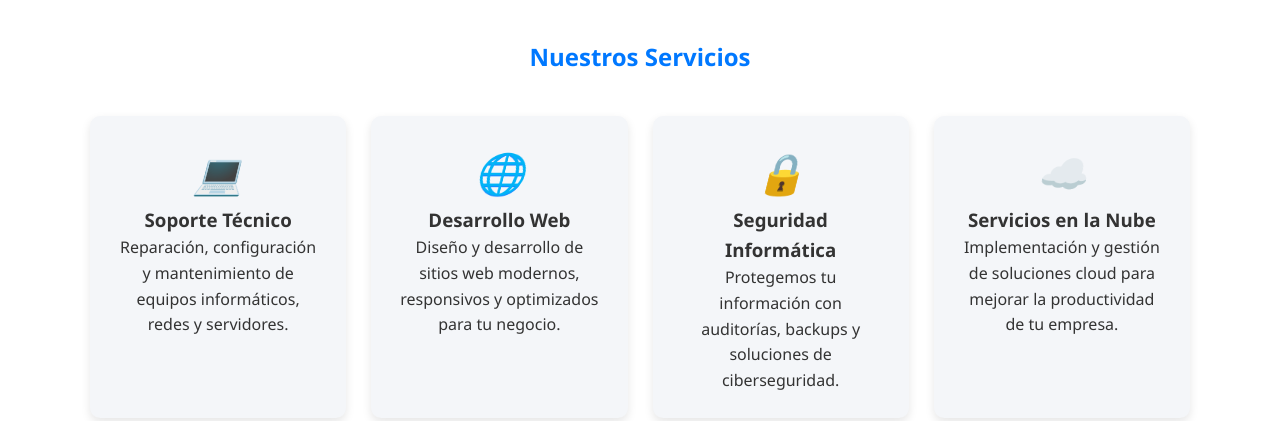
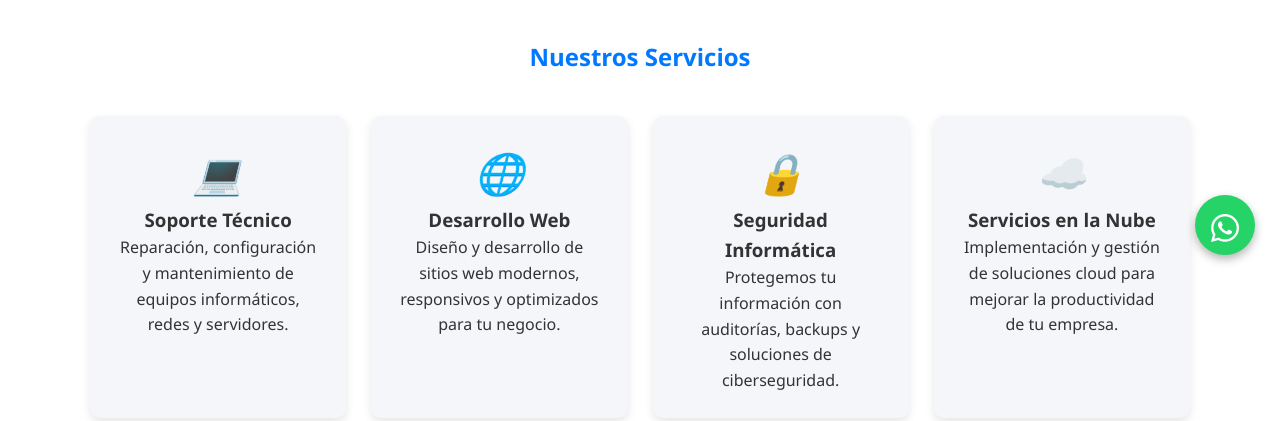
Before and after one commit to stechware/paginaweb-tecnoservice, a plain HTML site: page index.html in a window 1280 px wide. Shown: the part 520-941 px from the top of the page. Drawn offline with Linux system fonts and the light colour scheme.

Commit message:
Agregando funcionalidad de boton flotante

```diff
--- a/css/styles.css
+++ b/css/styles.css
@@ -202,3 +202,31 @@ footer {
     display: block;
   }
 }
+
+/* ======== BOTÓN WHATSAPP ======== */
+.whatsapp-btn {
+  position: fixed;
+  bottom: 25px;
+  right: 25px;
+  background-color: #25d366;
+  color: white;
+  font-size: 2em;
+  text-align: center;
+  width: 60px;
+  height: 60px;
+  line-height: 60px;
+  border-radius: 50%;
+  box-shadow: 0 4px 10px rgba(0,0,0,0.3);
+  text-decoration: none;
+  z-index: 200;
+  transition: transform 0.3s ease, background-color 0.3s;
+}
+
+.whatsapp-btn:hover {
+  background-color: #1ebe5d;
+  transform: scale(1.1);
+}
+
+.whatsapp-btn i {
+  vertical-align: middle;
+}
--- a/index.html
+++ b/index.html
@@ -5,6 +5,7 @@
   <meta name="viewport" content="width=device-width, initial-scale=1.0">
   <title>TECNOSERVICE | Servicios Informáticos</title>
   <link rel="stylesheet" href="css/styles.css">
+  <link rel="stylesheet" href="https://cdnjs.cloudflare.com/ajax/libs/font-awesome/6.5.0/css/all.min.css">
 </head>
 <body>
   <!-- ====== NAVBAR ====== -->
@@ -65,6 +66,14 @@
     </form>
   </section>
 
+  <!-- ====== BOTÓN WHATSAPP ====== -->
+  <a href="https://wa.me/5491123456789?text=Hola,%20quiero%20más%20información%20sobre%20sus%20servicios."
+     class="whatsapp-btn"
+     target="_blank"
+     aria-label="Chat en WhatsApp">
+    <i class="fa-brands fa-whatsapp"></i>
+  </a>
+
   <!-- ====== FOOTER ====== -->
   <footer>
     <p>© 2025 TECNOSERVICE - Todos los derechos reservados</p>
```
